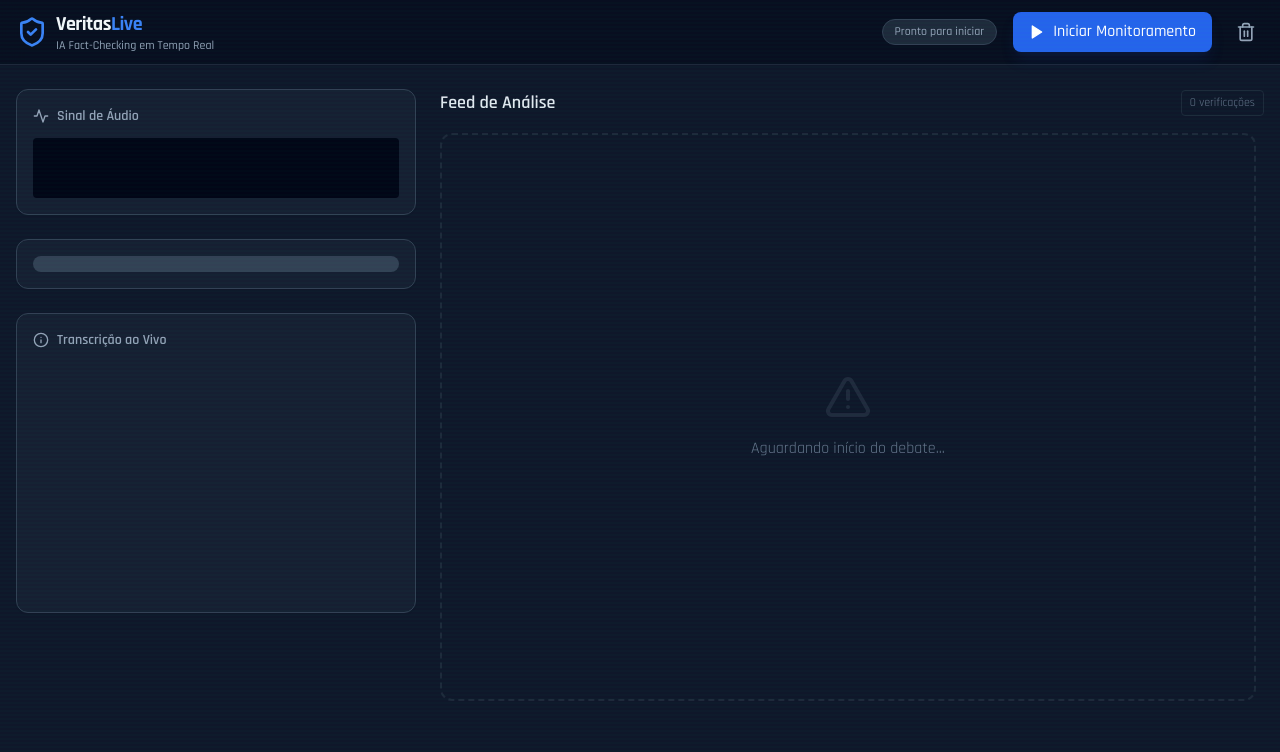
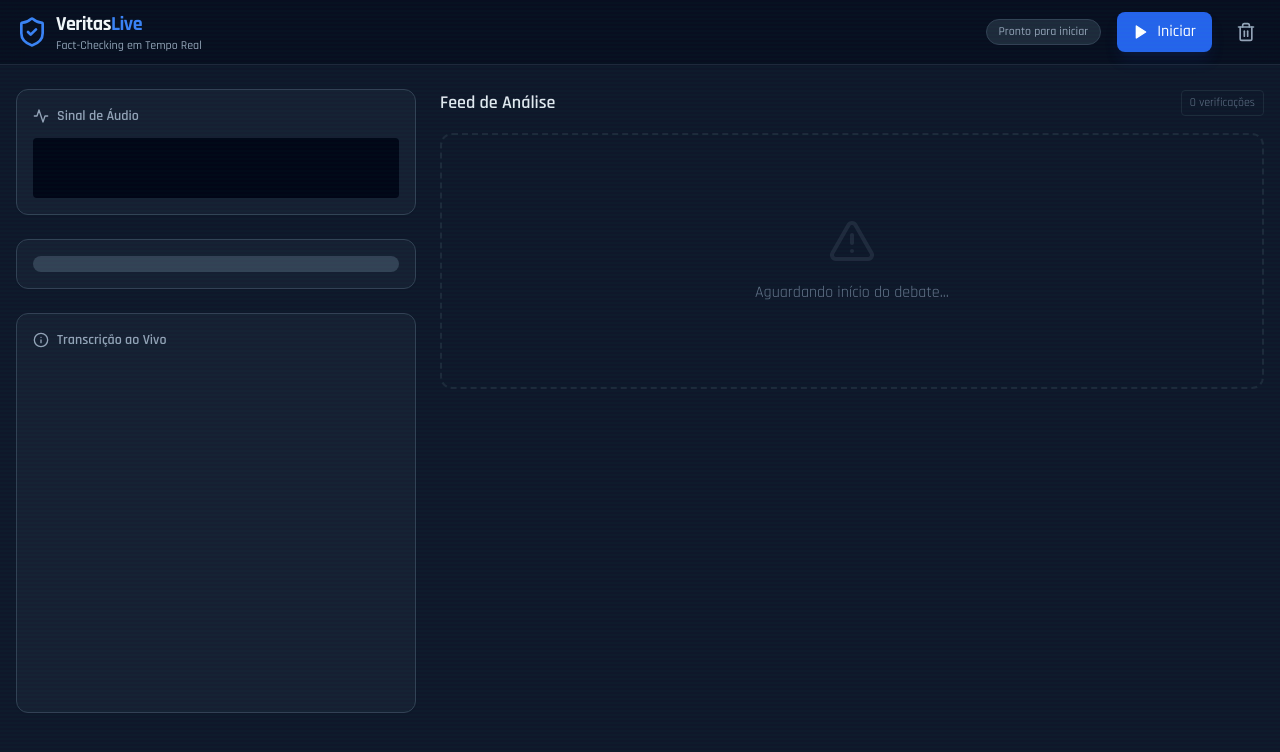
Before and after one commit to odevmaismais/real-time-fact-check, a React (Vite) app: page / in a window 1280 px wide. Shown: the top 752 px of the page. Built offline with nearby package versions, Linux system fonts and the light colour scheme.

Commit message:
Add analyzeStatement to geminiService import

```diff
--- a/App.tsx
+++ b/App.tsx
@@ -3,16 +3,16 @@ import { Activity, ShieldCheck, AlertTriangle, Info, Play, Square, Trash2 } from
 import { AnalysisCard } from './components/AnalysisCard';
 import { TruthChart } from './components/TruthChart';
 import { AudioVisualizer } from './components/AudioVisualizer';
-import { connectToLiveDebate, LiveConnectionController, LiveStatus } from './services/geminiService';
+import { connectToLiveDebate, analyzeStatement, LiveConnectionController, LiveStatus } from './services/geminiService'; // Adicionado analyzeStatement
 import { logAnalysis, logSessionStart, logSessionEnd } from './services/loggingService';
 import { AnalysisResult, VerdictType } from './types';
 
-// Função auxiliar para gerar IDs únicos
 const generateId = () => Math.random().toString(36).substr(2, 9);
 
 function App() {
   const [isConnected, setIsConnected] = useState(false);
   const [currentTranscript, setCurrentTranscript] = useState("");
+
   // Estado inicial tenta ler do localStorage
   const [analysisHistory, setAnalysisHistory] = useState<AnalysisResult[]>(() => {
     const saved = localStorage.getItem('debate_history');
@@ -26,33 +26,19 @@ function App() {
   });
 
   const connectionRef = useRef<LiveConnectionController | null>(null);
-  const scrollRef = useRef<HTMLDivElement>(null);
 
-  // --- EFEITOS DE PERSISTÊNCIA ---
-
-  // 1. Salvar histórico e SessionID sempre que mudarem
+  // PERSISTÊNCIA
   useEffect(() => {
     localStorage.setItem('debate_history', JSON.stringify(analysisHistory));
     localStorage.setItem('debate_session_id', sessionId);
   }, [analysisHistory, sessionId]);
 
-  // 2. Auto-scroll para o final quando novas mensagens chegam
-  useEffect(() => {
-    if (scrollRef.current) {
-      scrollRef.current.scrollTop = scrollRef.current.scrollHeight;
-    }
-  }, [analysisHistory, currentTranscript]);
-
   const handleStart = async () => {
     try {
-      // Se for uma nova sessão após limpeza, gera novo ID
       if (!localStorage.getItem('debate_session_id')) {
           const newId = generateId();
           setSessionId(newId);
           await logSessionStart(newId);
-      } else {
-          // Retoma sessão existente (opcional: logar "resume")
-          console.log("Retomando sessão:", sessionId);
       }
 
       const stream = await navigator.mediaDevices.getDisplayMedia({
@@ -68,7 +54,6 @@ function App() {
 
       setAudioStream(stream);
 
-      // Listener para quando o usuário para o compartilhamento pela barra do navegador
       stream.getVideoTracks()[0].onended = () => {
         handleStop();
       };
@@ -77,11 +62,12 @@ function App() {
         stream,
         (transcriptData) => {
           if (transcriptData.isFinal) {
-            // Texto finalizado: processa e limpa o buffer visual
+            // 1. Processa a frase finalizada
             processConfirmedSegment(transcriptData.text);
+            // 2. Limpa o buffer visual IMEDIATAMENTE para evitar duplicidade visual
             setCurrentTranscript("");
           } else {
-            // Texto em tempo real: atualiza buffer visual
+            // Atualiza o texto em tempo real (cinza)
             setCurrentTranscript(transcriptData.text);
           }
         },
@@ -96,7 +82,7 @@ function App() {
       setIsConnected(true);
     } catch (err) {
       console.error(err);
-      setStatus({ type: 'error', message: 'Falha ao capturar áudio. Verifique permissões.' });
+      setStatus({ type: 'error', message: 'Falha ao capturar áudio.' });
     }
   };
 
@@ -111,63 +97,73 @@ function App() {
     }
     setIsConnected(false);
     setStatus({ type: 'info', message: 'Sessão finalizada' });
-
-    // Não limpamos o sessionID aqui para permitir refresh e continuação.
-    // A limpeza é feita apenas no botão "Limpar".
     await logSessionEnd(sessionId);
   };
 
   const handleClearSession = () => {
-      if (confirm("Tem certeza? Isso apagará todo o histórico do debate atual.")) {
+      if (confirm("Tem certeza? Isso apagará todo o histórico.")) {
           setAnalysisHistory([]);
           setCurrentTranscript("");
           const newSessionId = generateId();
           setSessionId(newSessionId);
           localStorage.removeItem('debate_history');
           localStorage.setItem('debate_session_id', newSessionId);
-          setStatus({ type: 'info', message: 'Histórico limpo. Nova sessão iniciada.' });
+          setStatus({ type: 'info', message: 'Histórico limpo.' });
       }
   };
 
-  // Processa o texto confirmado vindo do Gemini
+  // --- LÓGICA CORE DE ANÁLISE ---
   const processConfirmedSegment = async (text: string) => {
     if (!text || text.trim().length < 5) return;
 
-    // Cria um item temporário de análise
-    const newItem: AnalysisResult = {
-      segmentId: generateId(),
-      verdict: VerdictType.UNVERIFIABLE, // Placeholder enquanto analisa
+    const newSegmentId = generateId();
+
+    // 1. Cria Placeholder (Feedback Imediato na UI)
+    // Inserimos no COMEÇO do array ([new, ...old]) para aparecer no topo
+    const placeholderItem: AnalysisResult = {
+      segmentId: newSegmentId,
+      verdict: VerdictType.UNVERIFIABLE,
       confidence: 0,
-      explanation: "Analisando em tempo real...",
+      explanation: "🔍 Analisando veracidade...",
       sources: [],
       sentimentScore: 0,
       logicalFallacies: [],
-      context: [text] // O texto em si é o contexto imediato
+      context: [text]
     };
 
-    setAnalysisHistory(prev => [...prev, newItem]);
+    setAnalysisHistory(prev => [placeholderItem, ...prev]);
 
-    // Envia para o backend para análise real
-    // Aqui usamos a função `analyzeStatement` que já existe no geminiService,
-    // mas chamamos ela indiretamente ou supomos que a conexão Live já traz a análise.
-    // *NOTA*: Como o Gemini Live Bidi pode retornar texto e audio, mas a checagem profunda
-    // requer o modelo Flash Thinking ou Search, o ideal seria ter uma chamada paralela aqui.
+    // 2. Dispara a Análise Real em Segundo Plano (Gemini Flash Check)
+    // Passamos as últimas 3 frases como contexto para ajudar a IA
+    const recentContext = analysisHistory.slice(0, 3).map(h => h.context?.[0] || "");
 
-    // Para simplificar e manter a estrutura atual:
-    // Vamos simular a chamada de análise ou usar a existente se você tiver importado.
-    // (Assumindo que a lógica de "Analysis" está dentro do connectToLiveDebate ou separada).
+    try {
+        const analysisResult = await analyzeStatement(text, newSegmentId, recentContext);
 
-    // *Se você não tiver a lógica de análise automática vindo do socket, adicione aqui:*
-    // analyzeStatement(text, newItem.segmentId, ...).then(updatedResult => { ...updateState... })
+        // 3. Atualiza o Card com o Resultado Real
+        setAnalysisHistory(prev => prev.map(item =>
+            item.segmentId === newSegmentId ? { ...analysisResult, context: [text] } : item
+        ));
 
-    // Log no banco
-    logAnalysis(sessionId, newItem.segmentId, text, newItem);
+        // 4. Loga no Banco de Dados
+        await logAnalysis(sessionId, newSegmentId, text, analysisResult);
+
+    } catch (error) {
+        console.error("Erro na verificação:", error);
+        // Em caso de erro, atualiza para mostrar falha, não fica "analisando" pra sempre
+        setAnalysisHistory(prev => prev.map(item =>
+            item.segmentId === newSegmentId ? {
+                ...item,
+                explanation: "Falha técnica ao verificar este trecho."
+            } : item
+        ));
+    }
   };
 
   return (
     <div className="min-h-screen bg-slate-900 text-slate-100 font-sans selection:bg-blue-500 selection:text-white">
       {/* Header */}
-      <header className="border-b border-slate-800 bg-slate-950/50 backdrop-blur-md sticky top-0 z-10">
+      <header className="border-b border-slate-800 bg-slate-950/50 backdrop-blur-md sticky top-0 z-50">
         <div className="container mx-auto px-4 h-16 flex items-center justify-between">
           <div className="flex items-center gap-2">
             <div className="relative">
@@ -178,7 +174,7 @@ function App() {
             </div>
             <div>
               <h1 className="font-bold text-xl tracking-tight">Veritas<span className="text-blue-500">Live</span></h1>
-              <p className="text-xs text-slate-400 font-medium">IA Fact-Checking em Tempo Real</p>
+              <p className="text-xs text-slate-400 font-medium">Fact-Checking em Tempo Real</p>
             </div>
           </div>
 
@@ -198,7 +194,7 @@ function App() {
                 className="flex items-center gap-2 px-4 py-2 bg-blue-600 hover:bg-blue-500 text-white rounded-lg font-medium transition-all shadow-lg shadow-blue-900/20 active:scale-95"
               >
                 <Play className="w-4 h-4 fill-current" />
-                Iniciar Monitoramento
+                Iniciar
               </button>
             ) : (
               <button
@@ -210,11 +206,10 @@ function App() {
               </button>
             )}
 
-            {/* Botão de Limpar Histórico */}
             <button
                 onClick={handleClearSession}
                 className="p-2 text-slate-400 hover:text-red-400 hover:bg-slate-800 rounded-lg transition-colors"
-                title="Limpar Histórico e Reiniciar Sessão"
+                title="Limpar Histórico"
             >
                 <Trash2 className="w-5 h-5" />
             </button>
@@ -224,7 +219,8 @@ function App() {
 
       <main className="container mx-auto px-4 py-6 grid grid-cols-1 lg:grid-cols-12 gap-6">
         {/* Coluna Esquerda: Transcrição e Estatísticas */}
-        <div className="lg:col-span-4 space-y-6">
+        <div className="lg:col-span-4 space-y-6 h-fit sticky top-24">
+
           {/* Visualizador de Áudio */}
           <div className="bg-slate-800/50 rounded-xl border border-slate-700 p-4 shadow-sm">
             <h2 className="text-sm font-semibold text-slate-400 mb-3 flex items-center gap-2">
@@ -239,22 +235,32 @@ function App() {
              <TruthChart history={analysisHistory} />
           </div>
 
-          {/* Transcrição em Tempo Real */}
-          <div className="bg-slate-800/50 rounded-xl border border-slate-700 p-4 h-[300px] flex flex-col shadow-sm">
+          {/* Transcrição ao Vivo (Invertida: Novo no Topo) */}
+          <div className="bg-slate-800/50 rounded-xl border border-slate-700 p-4 h-[400px] flex flex-col shadow-sm">
             <h2 className="text-sm font-semibold text-slate-400 mb-3 flex items-center gap-2">
               <Info className="w-4 h-4" />
               Transcrição ao Vivo
             </h2>
-            <div className="flex-1 overflow-y-auto space-y-2 pr-2 font-mono text-sm leading-relaxed scrollbar-thin scrollbar-thumb-slate-600 scrollbar-track-transparent">
-               {analysisHistory.slice(-3).map((item, i) => (
-                   <p key={i} className="text-slate-400 opacity-60">{item.context?.[0]}</p>
+
+            <div className="flex-1 overflow-y-auto pr-2 font-mono text-sm leading-relaxed scrollbar-thin scrollbar-thumb-slate-600 scrollbar-track-transparent flex flex-col gap-3">
+               {/* 1. Texto atual (Buffer) no TOPO com destaque */}
+               {currentTranscript && (
+                   <div className="text-blue-300 animate-pulse border-l-2 border-blue-500 pl-2">
+                       {currentTranscript}
+                   </div>
+               )}
+
+               {/* 2. Histórico recente logo abaixo (Do mais novo para o mais velho) */}
+               {analysisHistory.slice(0, 10).map((item, i) => (
+                   <p key={item.segmentId} className="text-slate-400 opacity-60 border-l-2 border-transparent pl-2 transition-all hover:opacity-100">
+                       {item.context?.[0]}
+                   </p>
                ))}
-               <p className="text-blue-300 animate-pulse">{currentTranscript}</p>
             </div>
           </div>
         </div>
 
-        {/* Coluna Direita: Feed de Verificações */}
+        {/* Coluna Direita: Feed de Verificações (Novo no Topo) */}
         <div className="lg:col-span-8 space-y-4">
           <div className="flex items-center justify-between">
             <h2 className="text-lg font-semibold text-slate-200">Feed de Análise</h2>
@@ -263,18 +269,18 @@ function App() {
             </span>
           </div>
 
-          <div
-            ref={scrollRef}
-            className="h-[calc(100vh-12rem)] overflow-y-auto pr-2 space-y-4 scroll-smooth scrollbar-thin scrollbar-thumb-slate-700 scrollbar-track-transparent pb-10"
-          >
+          <div className="min-h-[50vh] space-y-4 pb-10">
             {analysisHistory.length === 0 ? (
-              <div className="h-full flex flex-col items-center justify-center text-slate-500 gap-4 border-2 border-dashed border-slate-800 rounded-xl">
+              <div className="h-64 flex flex-col items-center justify-center text-slate-500 gap-4 border-2 border-dashed border-slate-800 rounded-xl">
                 <AlertTriangle className="w-12 h-12 opacity-20" />
                 <p>Aguardando início do debate...</p>
               </div>
             ) : (
+              // Mapeia diretamente pois o array já está [Newest, ..., Oldest]
               analysisHistory.map((analysis) => (
-                <AnalysisCard key={analysis.segmentId} result={analysis} />
+                <div key={analysis.segmentId} className="animate-in fade-in slide-in-from-top-4 duration-500">
+                    <AnalysisCard result={analysis} />
+                </div>
               ))
             )}
           </div>
```
